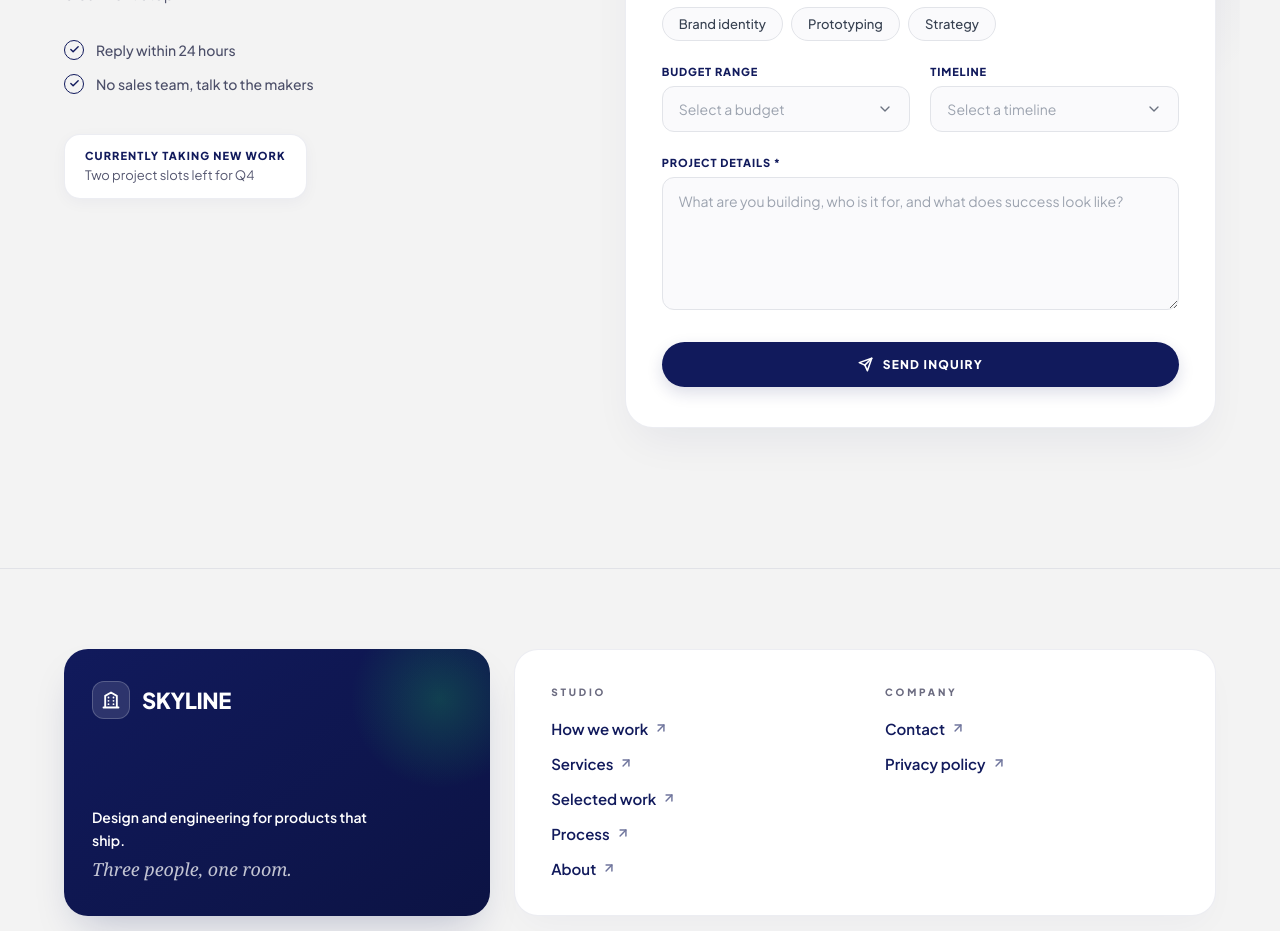
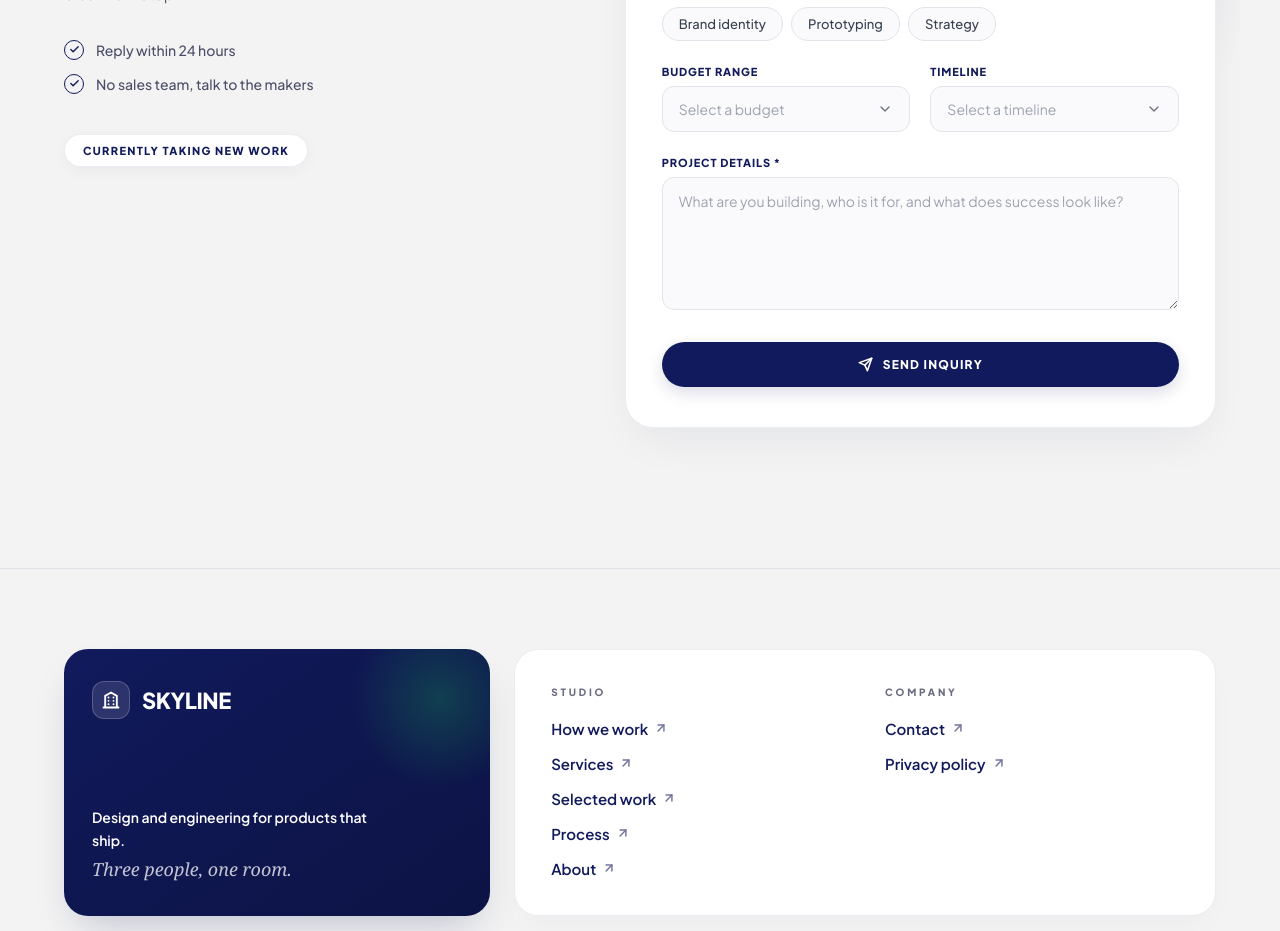
Before and after one commit to akash-zeroDev/skyline-landingPage, a React (Vite) app: page / in a window 1280 px wide. Shown: the part 4840-5771 px from the top of the page. Built offline with nearby package versions, Linux system fonts and the light colour scheme.

Commit message:
style: convert availability badge to clean single-line status pill

```diff
--- a/src/components/contact/ContactPage.css
+++ b/src/components/contact/ContactPage.css
@@ -202,12 +202,11 @@
 /* Availability Badge */
 .contact-availability-badge {
   display: inline-flex;
-  flex-direction: column;
-  gap: 4px;
-  padding: 14px 20px;
+  align-items: center;
+  padding: 10px 18px;
   background: #FFFFFF;
   border: 1px solid rgba(17, 26, 92, 0.08);
-  border-radius: 16px;
+  border-radius: 9999px;
   width: fit-content;
   box-shadow: 0 4px 15px rgba(17, 26, 92, 0.04);
 }
@@ -215,18 +214,11 @@
 .availability-title {
   font-size: 11px;
   font-weight: 800;
-  letter-spacing: 0.1em;
+  letter-spacing: 0.12em;
   text-transform: uppercase;
   color: #111A5C;
   margin: 0;
-  line-height: 1.2;
-}
-
-.availability-sub {
-  font-size: 13px;
-  color: #555770;
-  margin: 0;
-  line-height: 1.4;
+  line-height: 1;
 }
 
 /* RIGHT COLUMN: THE FORM CARD */
--- a/src/components/contact/ContactPage.jsx
+++ b/src/components/contact/ContactPage.jsx
@@ -185,8 +185,7 @@ export default function ContactPage({ onNavigateHome, isInline = false }) {
             </ul>
 
             <div className="contact-availability-badge">
-              <p className="availability-title">CURRENTLY TAKING NEW WORK</p>
-              <p className="availability-sub">Two project slots left for Q4</p>
+              <span className="availability-title">CURRENTLY TAKING NEW WORK</span>
             </div>
           </div>
 
```
